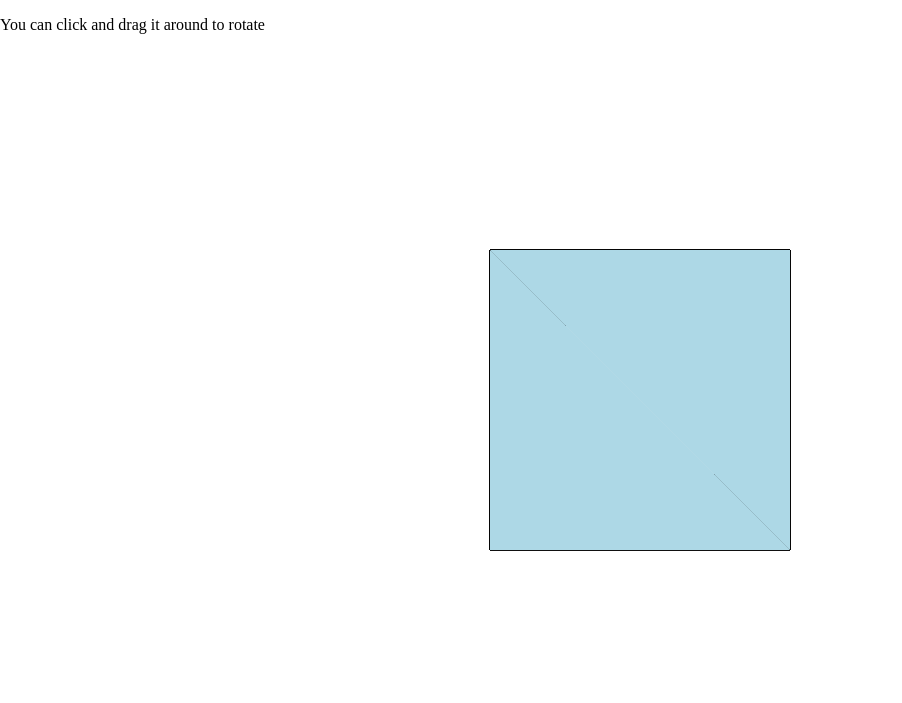
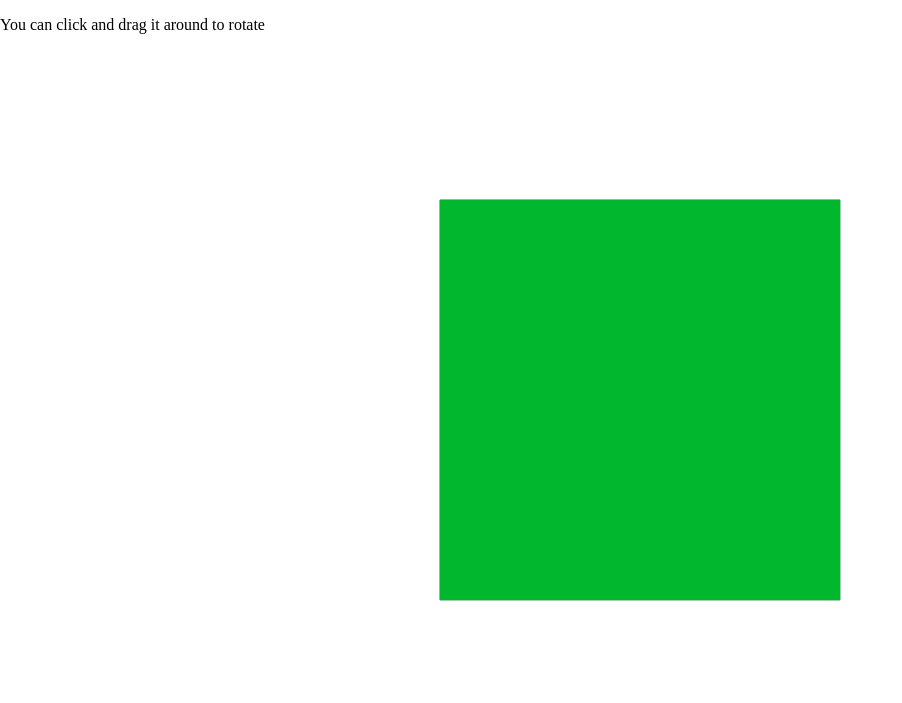
Before and after one commit to edaniels2/where_i_learn_about_rendering, a plain HTML site: page projection/index.html in a window 1280 px wide. Shown: the whole page, without its empty margins (0-902 px from the left). Drawn offline with Linux system fonts and the light colour scheme.

Commit message:
improvements to perspective projection renderer

```diff
--- /dev/null
+++ b/projection/geometry.js
@@ -0,0 +1,93 @@
+import { SquareMatrix } from '../matrix.js';
+import { Vec3 } from '../vector.js';
+
+export class Geometry {
+  /**@type{SquareMatrix}*/positionMatrix;
+  /**@type{SquareMatrix}*/rotationMatrix;
+  /**@type{Vec3[][]}*/facets;
+
+  constructor(/**@type{Vec3}*/position, /**@type{number}*/size) {
+    const halfSize = size / 2;
+    this.top = halfSize;
+    this.bottom = -halfSize;
+    this.right = halfSize;
+    this.left = -halfSize;
+    this.front = halfSize;
+    this.back = -halfSize;
+    // can these combined? i tried to but either i did something wrong or it just has to be kept separate.
+    // again I probably need to learn more linear algebra.
+    this.positionMatrix = new SquareMatrix().multiply(SquareMatrix.translate(position.x, position.y, position.z));
+    this.rotationMatrix = new SquareMatrix;
+  }
+
+  randomColors(/**@type{number}*/facetsPerColor = 1) {
+    const colors = Array(this.facets.length).fill()
+      .map(() => new Vec3(Math.random(), Math.random(), Math.random()));
+    for (let i = 0; i < this.facets.length; i++) {
+      const iColor = Math.floor(i / facetsPerColor)
+      this.facets[i].color = colors[iColor];
+      this.facets[i].label = colors[iColor];
+    }
+  }
+
+  rotateX(/**@type{number}*/radians) {
+    this.rotationMatrix = this.rotationMatrix.multiply(SquareMatrix.rotationX(radians));
+  }
+
+  rotateY(/**@type{number}*/radians) {
+    this.rotationMatrix = this.rotationMatrix.multiply(SquareMatrix.rotationY(radians));
+  }
+
+  rotateZ(/**@type{number}*/radians) {
+    this.rotationMatrix = this.rotationMatrix.multiply(SquareMatrix.rotationZ(radians));
+  }
+}
+
+export class Cube extends Geometry {
+  constructor(/**@type{Vec3}*/position, /**@type{number}*/size = 1) {
+    super(position, size);
+    this.facets = [
+      // back
+      [new Vec3(this.left, this.top, this.back), new Vec3(this.left, this.bottom, this.back), new Vec3(this.right, this.bottom, this.back)],
+      [new Vec3(this.left, this.top, this.back), new Vec3(this.right, this.top, this.back), new Vec3(this.right, this.bottom, this.back)],
+      // bottom
+      [new Vec3(this.left, this.bottom, this.back), new Vec3(this.left, this.bottom, this.front), new Vec3(this.right, this.bottom, this.front)],
+      [new Vec3(this.left, this.bottom, this.back), new Vec3(this.right, this.bottom, this.back), new Vec3(this.right, this.bottom, this.front)],
+      // right
+      [new Vec3(this.right, this.top, this.front), new Vec3(this.right, this.top, this.back), new Vec3(this.right, this.bottom, this.back)],
+      [new Vec3(this.right, this.top, this.front), new Vec3(this.right, this.bottom, this.front), new Vec3(this.right, this.bottom, this.back)],
+      // left
+      [new Vec3(this.left, this.top, this.front), new Vec3(this.left, this.top, this.back), new Vec3(this.left, this.bottom, this.back)],
+      [new Vec3(this.left, this.top, this.front), new Vec3(this.left, this.bottom, this.front), new Vec3(this.left, this.bottom, this.back)],
+      // top
+      [new Vec3(this.right, this.top, this.front), new Vec3(this.left, this.top, this.front), new Vec3(this.left, this.top, this.back)],
+      [new Vec3(this.left, this.top, this.back), new Vec3(this.right, this.top, this.back), new Vec3(this.right, this.top, this.front)],
+      // front
+      [new Vec3(this.left, this.top, this.front), new Vec3(this.left, this.bottom, this.front), new Vec3(this.right, this.bottom, this.front)],
+      [new Vec3(this.left, this.top, this.front), new Vec3(this.right, this.top, this.front), new Vec3(this.right, this.bottom, this.front)],
+    ];
+    this.randomColors(2);
+  }
+}
+
+export class Pyramid extends Geometry {
+  constructor(/**@type{Vec3}*/position, /**@type{number}*/height = 1) {
+    super(position, height);
+    this.facets = [
+      //base
+      [new Vec3(this.left, this.bottom, this.back), new Vec3(this.left, this.bottom, this.front), new Vec3(this.right, this.bottom, this.front)],
+      [new Vec3(this.left, this.bottom, this.back), new Vec3(this.right, this.bottom, this.back), new Vec3(this.right, this.bottom, this.front)],
+      //front
+      [new Vec3(this.left, this.bottom, this.front), new Vec3(this.right, this.bottom, this.front), new Vec3(0, this.top, 0)],
+      //back
+      [new Vec3(this.left, this.bottom, this.back), new Vec3(this.right, this.bottom, this.back), new Vec3(0, this.top, 0)],
+      //left
+      [new Vec3(this.left, this.bottom, this.back), new Vec3(this.left, this.bottom, this.front), new Vec3(0, this.top, 0)],
+      //right
+      [new Vec3(this.right, this.bottom, this.back), new Vec3(this.right, this.bottom, this.front), new Vec3(0, this.top, 0)],
+    ];
+    this.randomColors();
+    // base is 2 triangles, everything else is 1
+    this.facets[1].color = this.facets[0].color;
+  }
+}
--- a/projection/index.html
+++ b/projection/index.html
@@ -26,6 +26,6 @@
 </head>
 <body onload="render()">
   <p>You can click and drag it around to rotate</p>
-  <canvas width="600" height="600"></canvas>
+  <canvas width="1200" height="1200"></canvas>
 </body>
 </html>
--- a/projection/projection.js
+++ b/projection/projection.js
@@ -1,42 +1,25 @@
-import { SquareMatrix } from "../matrix.js";
-import { Vec3 } from "../vector.js";
+import { Cube, Geometry } from './geometry.js';
+import { Vec3 } from '../vector.js';
 
+const worldW = 1, worldH = 1;
+const halfWorldW = worldW / 2, halfWorldH = worldH / 2;
 let prevT = 0, prevX = 0, prevY = 0;
-let rotateX = 0, rotateY = 0;
-let width, height;
+let rasterW, rasterH;
 export function main() {
   const canvas = document.querySelector('canvas');
-  width = canvas.width;
-  height = canvas.height;
+  rasterW = canvas.width;
+  rasterH = canvas.height;
   const ctx = canvas.getContext('2d');
-  const facets = [
-    // back
-    [new Vec3(-.5, .5, -2), new Vec3(-.5, -.5, -2), new Vec3(.5, -.5, -2)],
-    [new Vec3(-.5, .5, -2), new Vec3(.5, .5, -2), new Vec3(.5, -.5, -2)],
-    // bottom
-    [new Vec3(-.5, -.5, -2), new Vec3(-.5, -.5, -1), new Vec3(.5, -.5, -1)],
-    [new Vec3(-.5, -.5, -2), new Vec3(.5, -.5, -2), new Vec3(.5, -.5, -1)],
-    // right
-    [new Vec3(.5, .5, -1), new Vec3(.5, .5, -2), new Vec3(.5, -.5, -2)],
-    [new Vec3(.5, .5, -1), new Vec3(.5, -.5, -1), new Vec3(.5, -.5, -2)],
-    // left
-    [new Vec3(-.5, .5, -1), new Vec3(-.5, .5, -2), new Vec3(-.5, -.5, -2)],
-    [new Vec3(-.5, .5, -1), new Vec3(-.5, -.5, -1), new Vec3(-.5, -.5, -2)],
-    // top
-    [new Vec3(.5, .5, -1), new Vec3(-.5, .5, -1), new Vec3(-.5, .5, -2)],
-    [new Vec3(-.5, .5, -2), new Vec3(.5, .5, -2), new Vec3(.5, .5, -1)],
-    // front
-    [new Vec3(-.5, .5, -1), new Vec3(-.5, -.5, -1), new Vec3(.5, -.5, -1)],
-    [new Vec3(-.5, .5, -1), new Vec3(.5, .5, -1), new Vec3(.5, -.5, -1)],
-  ];
+  // TODO update render fn to handle multiple objects
+  const shape = new Cube(new Vec3(0, 0, -2));
 
-  //
+  // WIP; supposedly a perspective projection matrix
   // let t  = new SquareMatrix();
   // const n = 0.5;
   // const f = 5.5;
   // const fov = 60;
-  // const s = 1 / Math.tan(fov * Math.PI / 360); // if not square scale x and y must be separated using aspect ratio
-  // t.set([ // wip; supposedly a perspective projection matrix
+  // const s = 1 / Math.tan(fov * Math.PI / 360); // if not square scale x and y must account for aspect ratio
+  // t.set([
   //   [s, 0, 0, 0],
   //   [0, s, 0, 0],
   //   [0, 0, -f / (f - n), -1],
@@ -52,68 +35,80 @@ export function main() {
     document.addEventListener('pointerup', () => document.removeEventListener('pointermove', mouseMove));
   }
 
+  const movementScaleX = 3 / canvas.getBoundingClientRect().width;
+  const movementScaleY = 3 / canvas.getBoundingClientRect().height;
   function mouseMove(/**@type{PointerEvent}*/event) {
-    rotateY += (event.pageX - prevX) * 5e-3;
-    rotateX += (event.pageY - prevY) * 5e-3;
+    shape.rotateY((event.pageX - prevX) * movementScaleX);
+    shape.rotateX((event.pageY - prevY) * movementScaleY);
     prevX = event.pageX;
     prevY = event.pageY;
   }
 
-  requestAnimationFrame(() => render(facets, ctx));
+  requestAnimationFrame(() => render(shape, ctx));
 }
 
-function render(/**@type{Vec3[][]}*/facets, /**@type{CanvasRenderingContext2D}*/ctx) {
-  // get current points in the rotated coordinate system
+function render(/**@type{Geometry}*/shape, /**@type{CanvasRenderingContext2D}*/ctx) {
+  const facets = shape.facets;
   const frameFacets = [];
   for (const facet of facets) {
     const currentFacet = [];
+    // convert to world space
     for (const point of facet) {
-      // this is not the way it's generally done
-      currentFacet.push(point.transform(
-        SquareMatrix.translate(0, 0, 1.5) // align with world axes (defined the cube with z = -1.5 at the center)
-          .multiply(SquareMatrix.rotationX(rotateX))
-          .multiply(SquareMatrix.rotationY(rotateY))
-          .multiply(SquareMatrix.translate(0, 0, -1.5)) // put it back to original distance
-      ));
+      currentFacet.push(point.transform(shape.rotationMatrix.multiply(shape.positionMatrix)));
+      currentFacet.color = facet.color;
+      currentFacet.label = facet.label;
     }
-    frameFacets.push(currentFacet);
+
+    // find the normal to the surface and only draw if it points toward the camera
+    const a0 = currentFacet[0].sub(currentFacet[2]);
+    const a1 = currentFacet[1].sub(currentFacet[2]);
+    let aNorm = a0.cross(a1);
+    // if the norm is pointing "in" to the center of the shape it must be reversed
+    if (aNorm.dot(currentFacet[2].transform(shape.positionMatrix.invert())) < 0) {
+      aNorm = aNorm.scale(-1);
+    }
+    if (aNorm.dot(currentFacet[2]) < 0) {
+      frameFacets.push(currentFacet);
+    }
   }
-  // sort by depth so that only the camera facing sides are visible;
-  // uses average z of coordinates for each plane
-  frameFacets.sort((a, b) => {
-    const avgZa = a.reduce((total, p) => total + p.z, 0) / a.length;
-    const avgZb = b.reduce((total, p) => total + p.z, 0) / b.length;
-    if (avgZa === avgZb) {
-      return 0;
-    }
-    return avgZa > avgZb ? 1 : -1;
-  });
 
-  ctx.clearRect(0, 0, width, height);
+  ctx.clearRect(0, 0, rasterW, rasterH);
   for (const facet of frameFacets) {
     ctx.beginPath();
     let first = true;
     for (const pt of facet) {
-      const x = (pt.x / -pt.z + 1) / 2 * width;
-      const y = (1 - (pt.y / -pt.z + 1) / 2) * height;
+      // this is the conversion from world coordinates in 3d space
+      // to display coordinates. Ideally figure out how to handle
+      // with a matrix tranform (the perspective projection matrix)
+      const x = (pt.x / -pt.z + halfWorldW) / worldW * rasterW;
+      const y = (1 - (pt.y / -pt.z + halfWorldH) / worldH) * rasterH;
       if (first) {
         ctx.moveTo(x, y);
         first = false;
       } else {
+        ctx.strokeStyle = 'black';
         ctx.lineTo(x, y);
         ctx.stroke();
       }
     }
+    ctx.closePath();
+    if (facet.color instanceof Vec3) {
+      ctx.strokeStyle = `color(display-p3 ${facet.color.x} ${facet.color.y} ${facet.color.z}`;
+      ctx.fillStyle = `color(display-p3 ${facet.color.x} ${facet.color.y} ${facet.color.z}`;
+    } else {
+      ctx.strokeStyle = facet.color;
+      ctx.fillStyle = facet.color;
+    }
     ctx.stroke();
-    ctx.fillStyle = 'lightblue';
     ctx.fill();
   }
 
   requestAnimationFrame(t => {
+    // probably not needed
     if (t === prevT) {
       return;
     }
-    render(facets, ctx);
+    render(shape, ctx);
     prevT = t;
   });
 }
--- a/raytracer/raytracer.js
+++ b/raytracer/raytracer.js
@@ -1,4 +1,4 @@
-import { Vec3 } from "../vector.js";
+import { Vec3 } from '../vector.js';
 
 /**
  * Entirely copied from https://github.com/scratchapixel/scratchapixel-code/blob/main/introduction-to-ray-tracing/raytracer.cpp
@@ -211,7 +211,7 @@ export function main() {
     new Sphere(new Vec3(0, 20, -30), 3, new Vec3(0, 0, 0), 0, 0, new Vec3(2.5, 3, 2.5)), // light source
     new Sphere(new Vec3(0, 10, -5), 3, new Vec3(0, 0, 0), 0, 0, new Vec3(1, 1, 1)), // light source
 
-    new Sphere(new Vec3(0, -10004, -20), 10000, new Vec3(0.09, 0.10, 0.11), 0, 0), // creates a "floor"
+    new Sphere(new Vec3(0, -10004, -20), 10000, new Vec3(0.09, 0.10, 0.11), 0, 0), // creates a 'floor'
 
     new Sphere(new Vec3(0, 0, -20), 4, new Vec3(1.00, 0.32, 0.36), 1, 0.5),
     new Sphere(new Vec3(-3, 2, -24), 3, new Vec3(0.28, 0.45, 0.26), 0, 0),
--- a/vector.js
+++ b/vector.js
@@ -1,4 +1,4 @@
-import { Matrix, SquareMatrix } from "./matrix.js";
+import { Matrix } from './matrix.js';
 
 export class Vec3 {
   /**@type{Vec3}*/#normalized;
```
